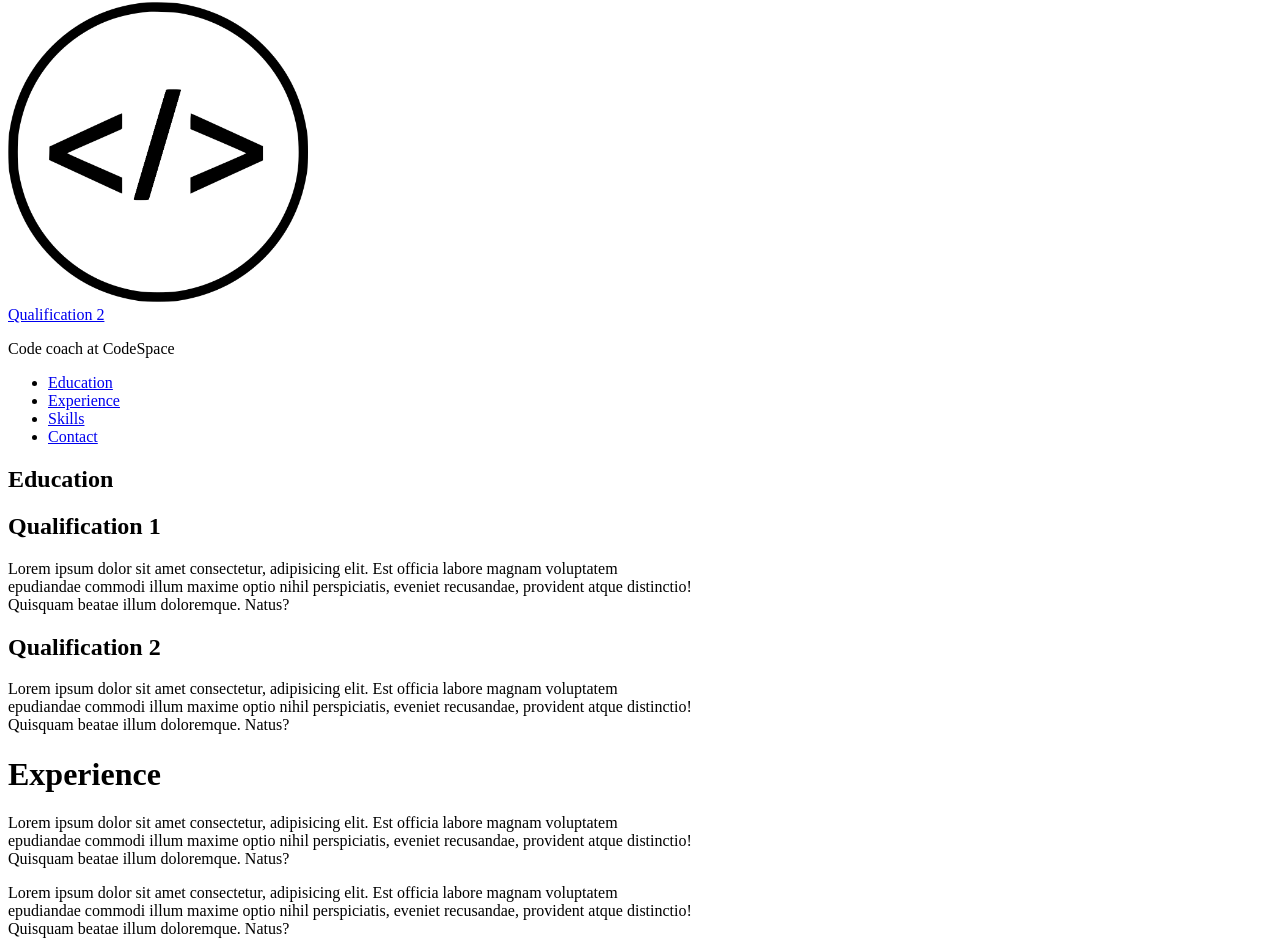
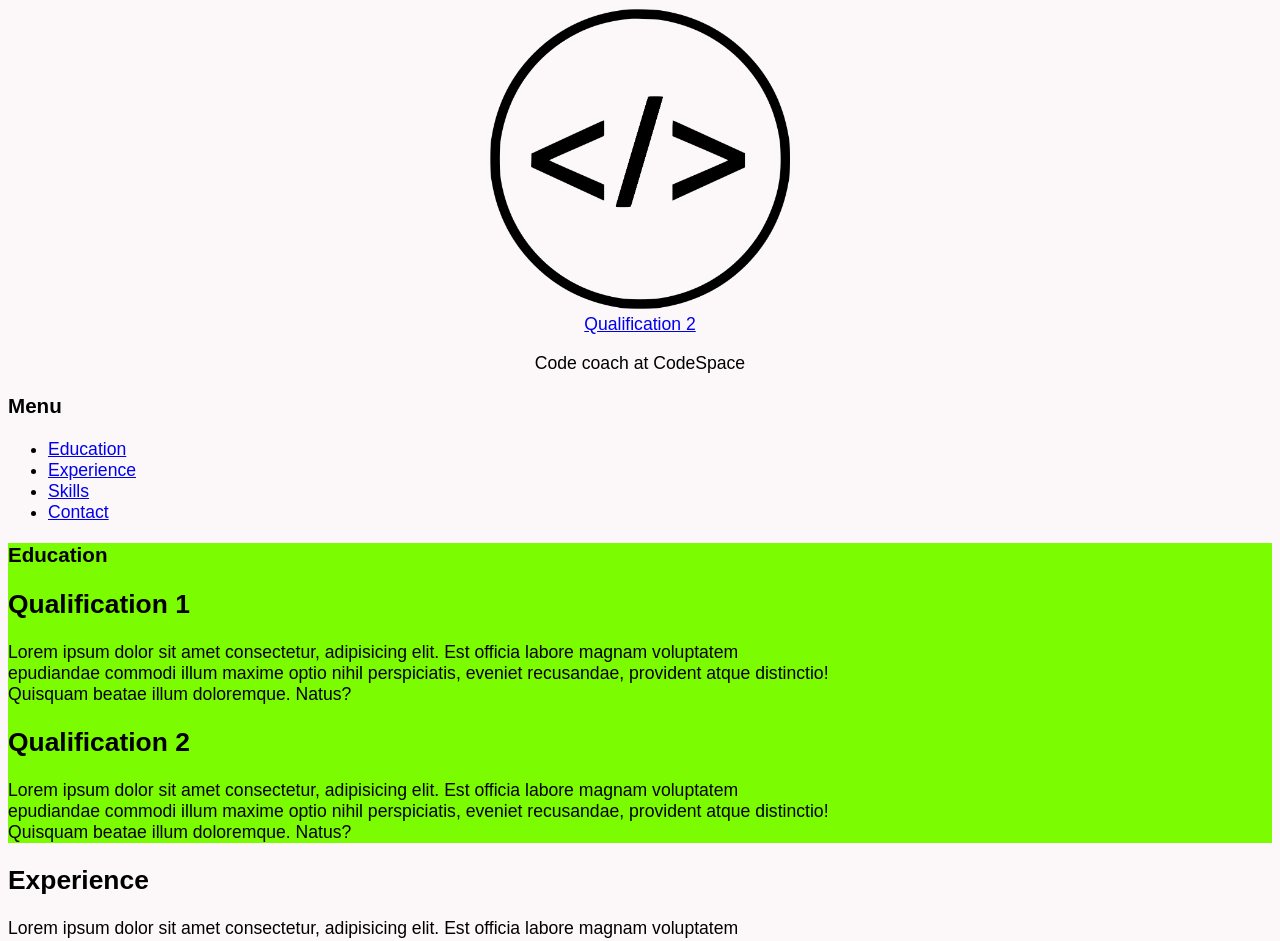
Before and after one commit to codespace-justin/my-digital-resume, a plain HTML site: page resume2.html in a window 1280 px wide. Shown: the part 78-1019 px from the top of the page. Drawn offline with Linux system fonts and the light colour scheme.

Commit message:
Adds styles

```diff
--- a/css/stylesheet.css
+++ b/css/stylesheet.css
@@ -12,3 +12,7 @@
   background-color: #343330;
   text-align: center;
 }
+
+#Education {
+  background-color: lawngreen;
+}
--- a/resume2.html
+++ b/resume2.html
@@ -3,6 +3,7 @@
 
     <head>
         <title>My Digital Resume 2</title>
+        <link rel="stylesheet" href="./css/stylesheet.css">
     </head>
 
     <body>
@@ -19,7 +20,18 @@
             <a href="#q2" alt="q2"> Qualification 2 </a>
 
 
-            <p>Code coach at CodeSpace<br>
+            <p>Code coach at CodeSpace </p>
+
+        </header>
+
+    <!-- End of Header -->
+
+    <!-- Start of Article Area -->
+
+        <article>
+
+            <aside id="nav">
+                <h1> Menu</h1>
 
                 <ul>
                     <li><a href="#Education">Education</a></li>
@@ -29,15 +41,9 @@
                     <li><a href="#Skills">Skills</a></li>
 
                     <li><a href="#Contact">Contact</a></li>
+                </ul>
 
-                </ul>
-            </p>
-
-        </header>
-
-    <!-- Start of Main Area -->
-
-        <main>
+            </aside>
 
             <section id="Education">
                 <!-- Education -->
@@ -58,7 +64,6 @@
                     epudiandae commodi illum maxime optio nihil perspiciatis, eveniet recusandae, provident atque distinctio! <br>
                     Quisquam beatae illum doloremque. Natus?
                 </p>
-
             </section>
 
             <!-- Experience -->
@@ -85,7 +90,9 @@
                 <li>GitHub</li>
             </ul>
 
-        </main>
+        </article>
+
+    <!-- End of Article -->
 
     <!-- Start of Footer -->
 
```
Lines whose indentation alone changed are shown as unchanged.
